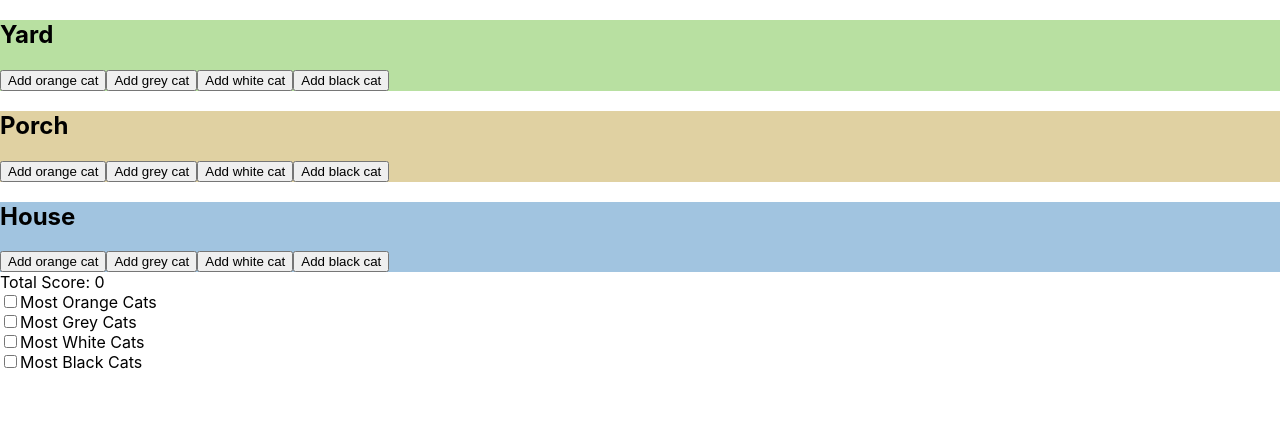
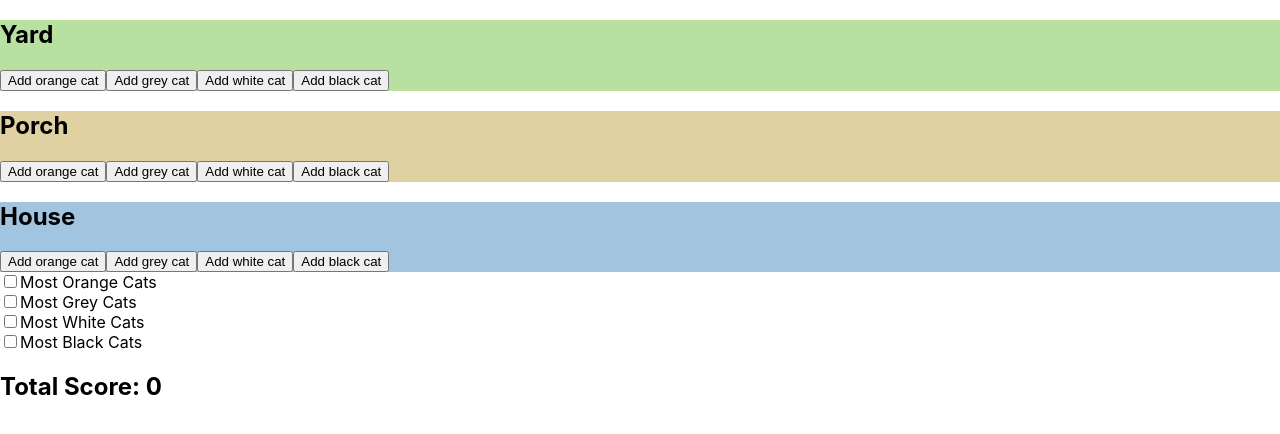
Before and after one commit to MERN-ing-the-midnight-oil/here-kitty-kitty-score-calculator, a React (Create React App) app: page / in a window 1280 px wide. Shown: the top 434 px of the page. Built offline with nearby package versions, Linux system fonts and the light colour scheme.

Commit message:
modified total score field

```diff
--- a/src/App.js
+++ b/src/App.js
@@ -82,7 +82,6 @@ function App() {
 				cats={cats.house}
 				incrementCatCount={incrementCatCount}
 			/>
-			<div>Total Score: {calculateTotalScore()}</div>
 
 			<div>
 				<input
@@ -116,6 +115,9 @@ function App() {
 				/>
 				Most Black Cats
 			</div>
+			<div style={{ fontSize: "24px", fontWeight: "bold", marginTop: "20px" }}>
+				Total Score: {calculateTotalScore()}
+			</div>
 		</div>
 	);
 }
```
